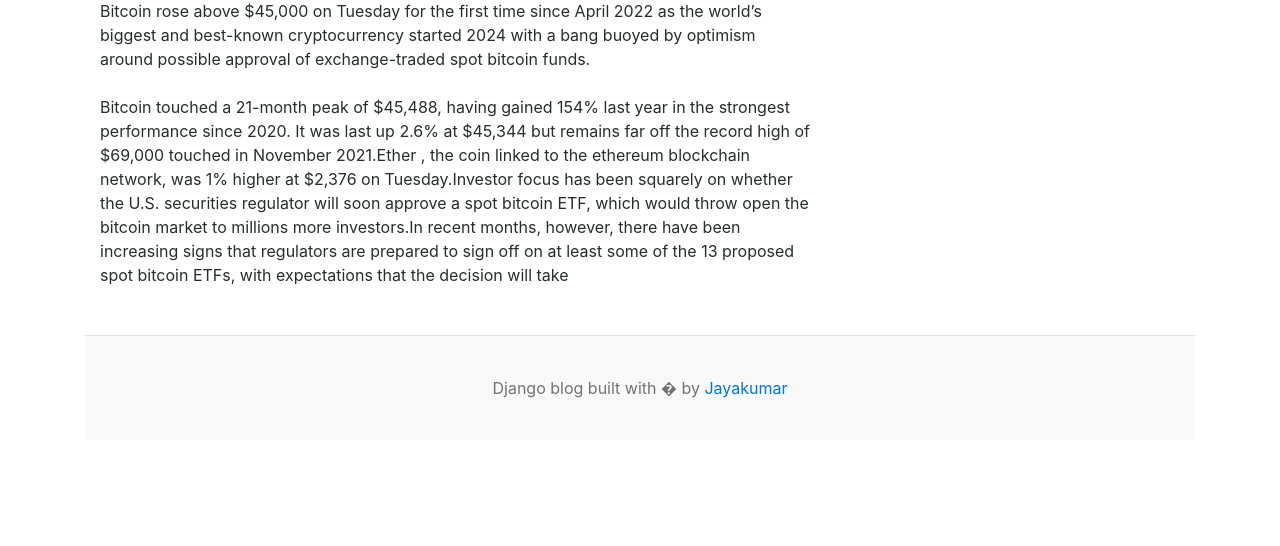
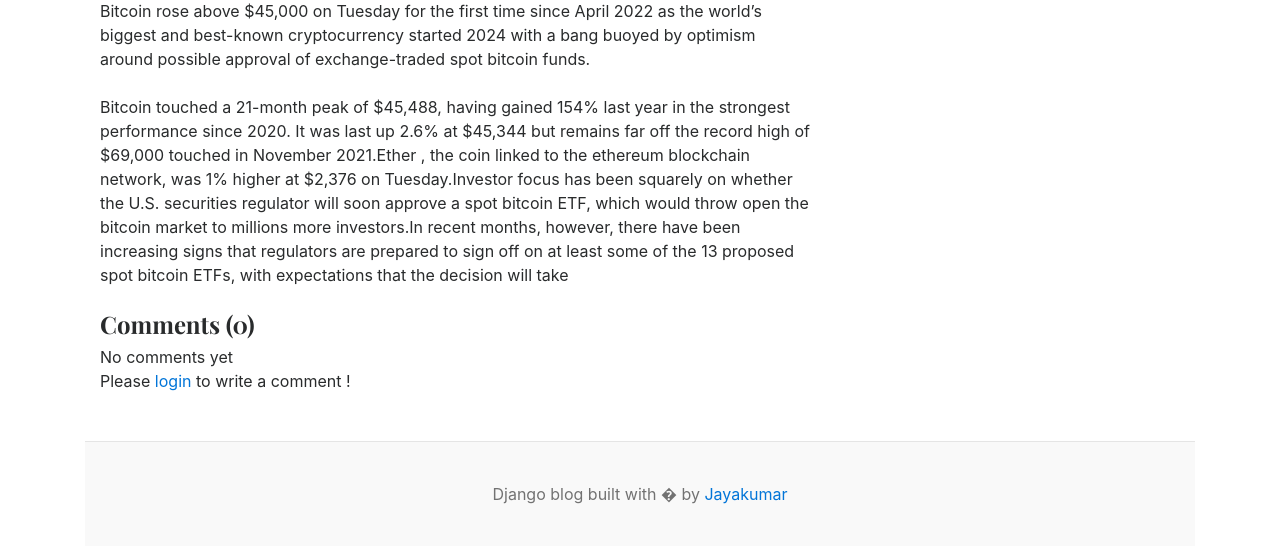
Before and after one commit to jayakumar-5/django-blog, a Django app: a page that uses templates/blogs.html in a window 1280 px wide. Shown: the part 684-1230 px from the top of the page. Before the commit the page ends 1082 px from the top, so only its background shows below. Run offline with Django 5.2, Linux system fonts and the light colour scheme; data comes from the database, SQL or seed files in the repository; both versions use the stored data as it was after the commit; parts of the project's set-up code (start-up, migrations or seed data) failed here and were passed over.

Commit message:
comment feature

```diff
--- a/blogs/admin.py
+++ b/blogs/admin.py
@@ -1,5 +1,5 @@
 from django.contrib import admin
-from .models import Category, Blog
+from .models import Category, Blog, Comment
 # Register your models here.
 
 class BlogAdmin(admin.ModelAdmin):
@@ -11,3 +11,4 @@
 
 admin.site.register(Category)
 admin.site.register(Blog, BlogAdmin)
+admin.site.register(Comment)
--- a/blogs/models.py
+++ b/blogs/models.py
@@ -37,3 +37,14 @@
 
     def __str__(self):
         return self.title
+
+
+class Comment(models.Model):
+    user = models.ForeignKey(User, on_delete=models.CASCADE)
+    blog = models.ForeignKey(Blog, on_delete=models.CASCADE)
+    comment = models.TextField(max_length=250)
+    created_at = models.DateTimeField(auto_now_add=True)
+    updated_at = models.DateTimeField(auto_now=True)
+
+    def __str__(self):
+        return self.comment
--- a/blogs/views.py
+++ b/blogs/views.py
@@ -1,7 +1,7 @@
 from django.shortcuts import render, get_object_or_404, redirect
-from django.http import HttpResponse
+from django.http import HttpResponse, HttpResponseRedirect
 
-from .models import Blog, Category
+from .models import Blog, Category, Comment
 from django.db.models import Q
 
 # Create your views here.
@@ -26,8 +26,22 @@
 
 def blogs(request, slug):
     single_blog = get_object_or_404(Blog, slug=slug, status='Published')
+    if request.method == 'POST':
+        comment = Comment()
+        comment.user = request.user
+        comment.blog = single_blog
+        comment.comment = request.POST['comment']
+        comment.save()
+        return HttpResponseRedirect(request.path_info)
+
+    #comments
+    comments = Comment.objects.filter(blog=single_blog)
+    comment_count = comments.count()
+
     context = {
         'single_blog': single_blog,
+        'comments': comments,
+        'comment_count': comment_count,
     }
     return render(request, 'blogs.html', context)
 
--- a/templates/blogs.html
+++ b/templates/blogs.html
@@ -20,10 +20,45 @@
                 <!-- Preview image figure-->
                 <figure class="mb-4"><img class="img-fluid rounded" src="{{ single_blog.featured_image.url }}" alt="..." /></figure>
                 <!-- Post content-->
+
                 <section class="mb-5">
                     <p class="fs-5 mb-4">{{ single_blog.short_description}}</p>
                     <p class="fs-5 mb-4">{{ single_blog.blog_body }}</p>
-                    </section>
+
+                    <!-- Comments -->
+                    <h4>Comments ({{ comment_count }})</h4>
+                    {% if comments %}
+                        {% for comment in comments %}
+                             <div class="card mt-1">
+                                <div class="card-body">
+                                    <p class="card-text mb-0">{{ comment }}</p>
+                                <span>
+                                    <small>By {{ comment.user }}</small>
+                                    <small>| {{ comment.created_at | timesince }} ago</small>
+                                </span>
+                                </div>
+                             </div>
+                        {% endfor %}
+                    {%else %}
+                    No comments yet
+                    {% endif %}
+                    <br>
+                    <div class="form-group">
+                        {% if user.is_authenticated %}
+                        <form action="" method="POST">
+                            {% csrf_token %}
+                            <div class="form-group">
+                                <textarea name="comment" class="form-control" placeholder="write your comment"></textarea>
+                                <input type="submit" value="Submit" class="btn btn-primary mt-2">
+                            </div>
+
+                        </form>
+                        {% else %}
+                        <p>Please <span><a href="{% url 'login' %}">login</a></span> to write a comment !</p>
+                        {% endif %}
+                    </div>
+
+                </section>
             </article>
         </div>
         <!-- Side widgets-->
```
Also changed, not shown: blogs/migrations/0005_comment.py (added), db.sqlite3.
